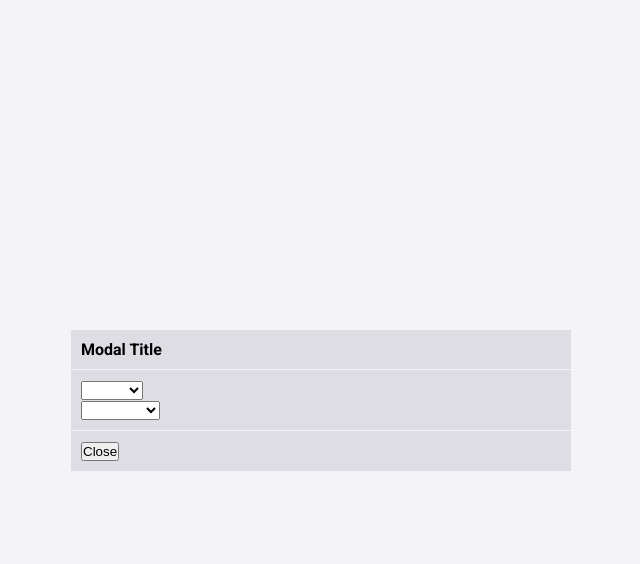
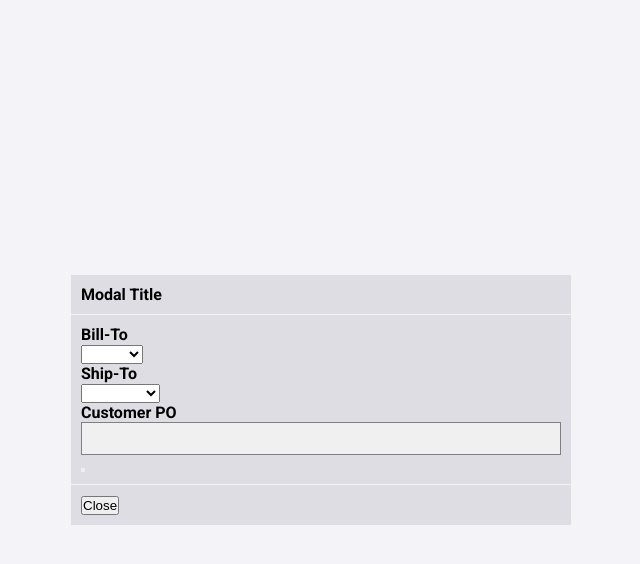
Before and after one commit to jcho-project/orderflow, a React (Create React App) app: page / in a window 1280 px wide. Both pictures are taken after a click on the button "New Order". Shown: the top 564 px of the page, without its empty margins (319-959 px from the left). Built offline with nearby package versions, Linux system fonts and the light colour scheme.

Commit message:
add customer po input field in CreateForm and delete extra comments in OrderInput

```diff
--- a/src/components/CreateForm.jsx
+++ b/src/components/CreateForm.jsx
@@ -2,7 +2,7 @@ import { useContext } from "react"
 import OrderContext from "../context/OrderContext"
 
 function CreateForm() {
-  const { modalShow, handleToggleModal, billTo, shipTo, updateBillTo, updateShipTo } = useContext(OrderContext)
+  const { modalShow, handleToggleModal } = useContext(OrderContext)
 
   const Modal = ({ show, close }) => {
     if (!show) {
@@ -16,22 +16,32 @@ function CreateForm() {
             <h4 className="modal-title">Modal Title</h4>
           </div>
           <div className="modal-body">
+            {/* bill-to selector */}
+            <h4>Bill-To</h4>
             <form>
-                <select value={billTo} onChange={e => updateBillTo(e.target.value)} selected={billTo}>
+                <select>
                     <option value=""></option>
                     <option value="MSH">MSH</option>
                     <option value="Saturn">Saturn</option>
                     <option value="Otto">OTTO</option>
                 </select>
             </form>
+            {/* ship-to selector */}
+            <h4>Ship-To</h4>
             <form>
-              <select value={shipTo} onChange={updateShipTo} selected={shipTo}>
+              <select>
                   <option value=""></option>
                   <option value="New York">New York</option>
                   <option value="Boston">Boston</option>
                   <option value="LA">LA</option>
               </select>
             </form>
+            {/* customer po input */}
+            <h4>Customer PO</h4>
+            <input type="text" />
+            <button type="submit"></button>
+            {/* model input */}
+            {/* quantity input */}
           </div>
           <div className="modal-footer">
             <button onClick={close}>Close</button>
```
Also changed, not shown: src/components/OrderInput.jsx (+0 -16 lines).
